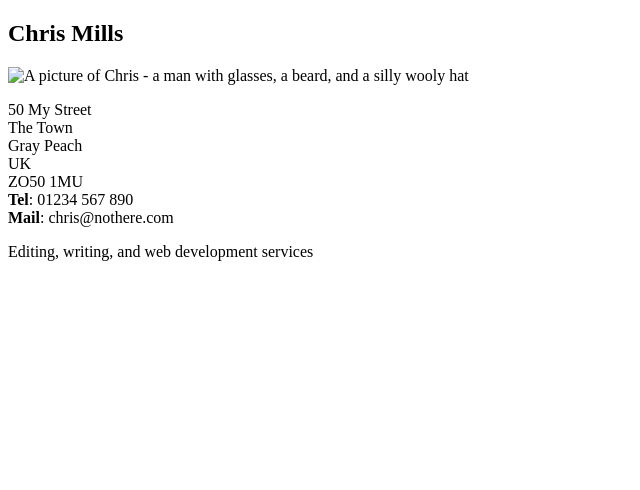
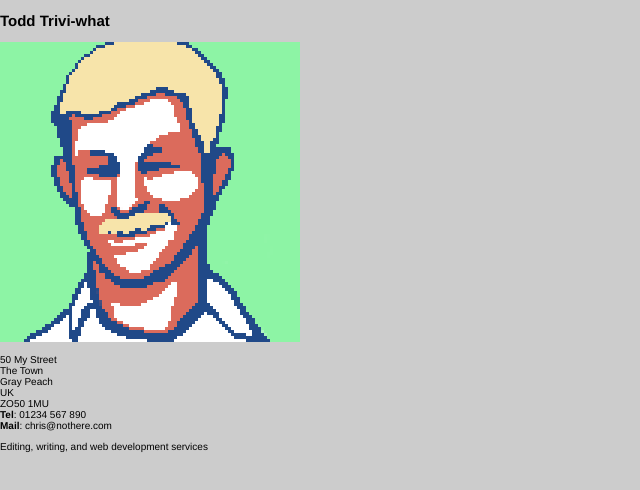
Before and after one commit to toddtrivisonno/fundamentals-css, a plain HTML site: page index.html in a window 1280 px wide. Shown: the whole page, without its empty margins (0-640 px from the left). Drawn offline with Linux system fonts and the light colour scheme.

Commit message:
fix css link

```diff
--- a/index.html
+++ b/index.html
@@ -3,15 +3,16 @@
   <head>
     <meta charset="utf-8">
     <title>Fundamental CSS comprehension</title>
+    <link rel="stylesheet" href="style.css">
   </head>
   <body>
 
   <section class="card">
     <header>
-      <h2>Chris Mills</h2>
+      <h2>Todd Trivi-what</h2>
     </header>
     <article>
-      <img src="chris.jpg" alt="A picture of Chris - a man with glasses, a beard, and a silly wooly hat">
+      <img src="TODD_AVATAR_300x300.png" alt="A picture of Todd - a pixelated man with a mustache">
       <p>50 My Street</br>
          The Town<br>
          Gray Peach<br>
--- /dev/null
+++ b/style.css
@@ -0,0 +1,11 @@
+/* General styles - put these straight into your stylesheet */
+
+body {
+   margin: 0;
+ }
+
+ html {
+   font-family: 'Helvetica neue', Arial, 'sans serif';
+   font-size: 10px;
+   background-color: #ccc;
+ }
--- a/styles.css
+++ /dev/null
@@ -1,44 +0,0 @@
-/* General styles - put these straight into your stylesheet */
-
-body {
-   margin: 0;
- }
-
- html {
-   font-family: 'Helvetica neue', Arial, 'sans serif';
-   font-size: 10px;
-   background-color: #ccc;
- }
-
- /* Selectors to be matched up with rulesets */
-
- .card article img
- .card footer
- .card header
- .card
-
- /* Rulesets to be matched up with selectors */
-
- {
-   width: 35em;
-   height: 22em;
-   margin: 5em auto;
-   background-colour: red;
-   border: 0.2em solid black;
-   border-radius: 1.5em;
- }
-
- {
-   background-image: linear-gradient(to bottom,rgba(0,0,0,0.1), rgba(0,0,0,0));
-   border-radius: 1.5em 1.5em 0 0;
- }
-
- {
-   background-image: linear-gradient(to bottom,rgba(0,0,0,0), rgba(0,0,0,0.1));
-   border-radius: 0 0 1.5em 1.5em;
- }
-
- {
-   max-height: 100%
-   float: right;
- }
```
